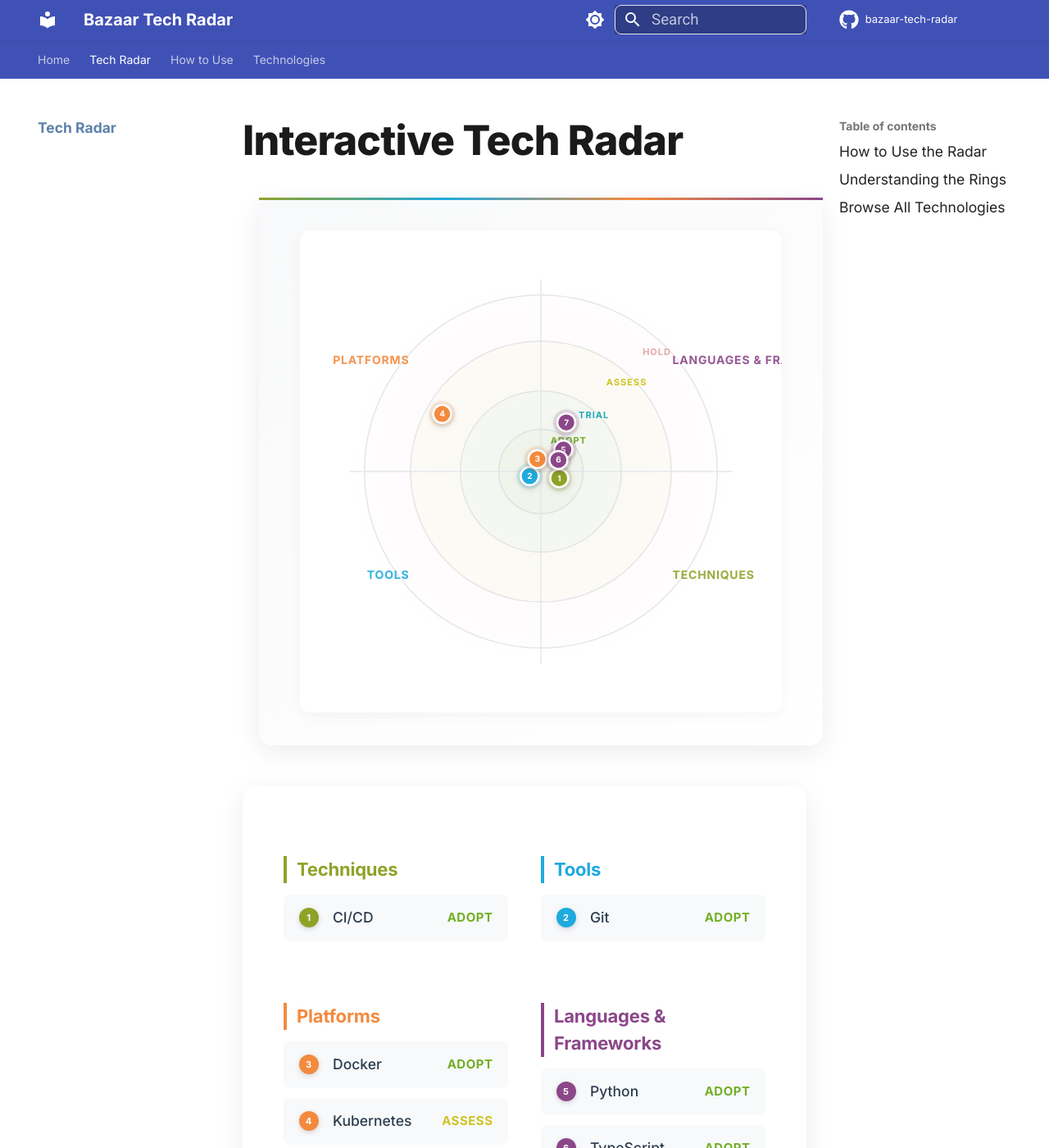
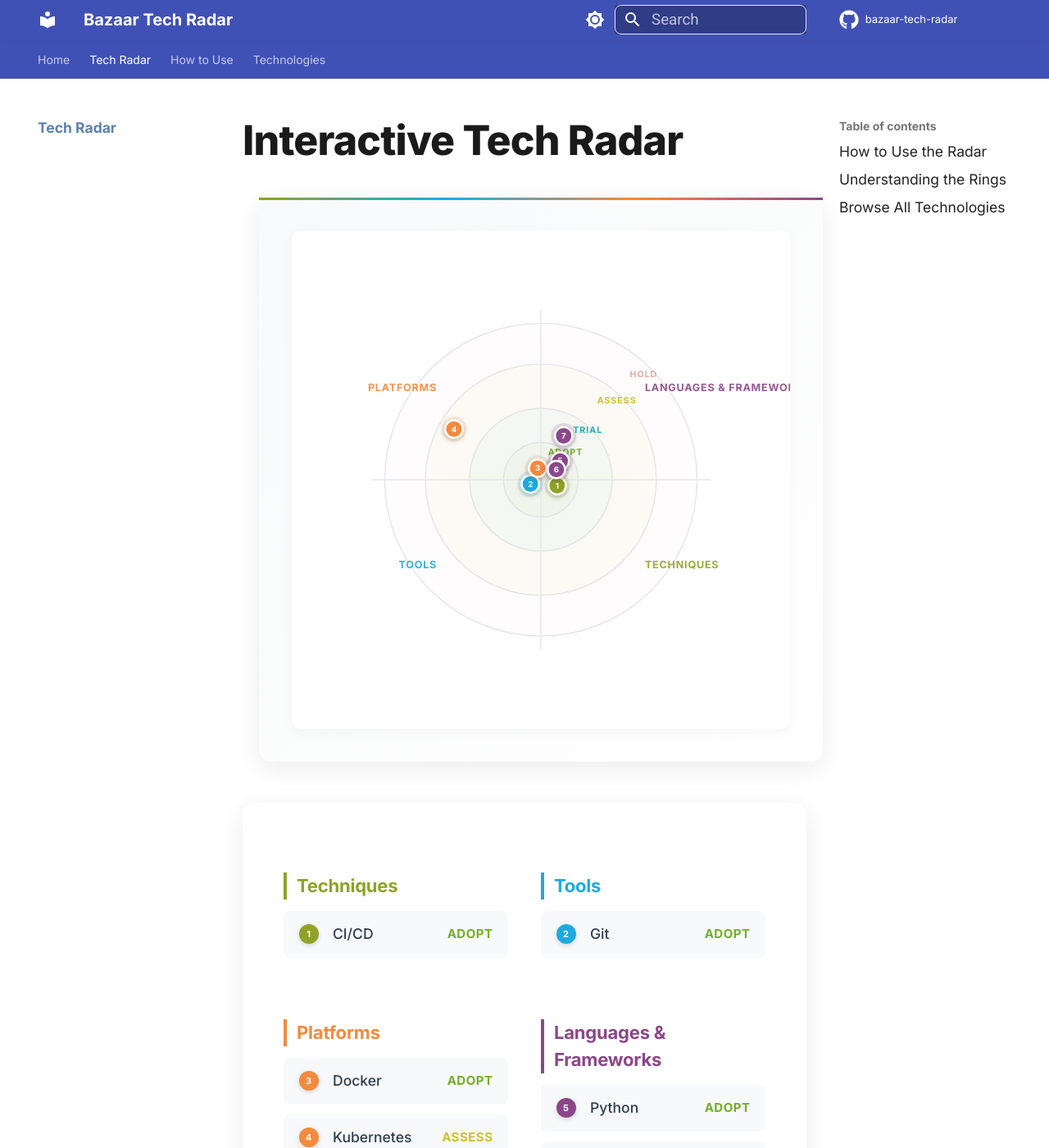
Before and after one commit to bazaartechnologies/bazaar-engineering-tech-radar, an MkDocs documentation site: the page built from docs/radar.md, in a window 1280 px wide and 1400 px high. Shown: the whole window at 82% size. Built offline with MkDocs 1.6.1 and Material for MkDocs 9.7.7, drawn with Linux system fonts in a browser that asks for light colours; comment, search, counter and statistics services are not loaded.

Commit message:
🔧 Critical Fix: Prevent radar cutoff - increase margins
Fixed radar getting cut off at edges:
- Increased radius margin from 60px to 100px
- Reduced max container width to 1000px (better fit)
- Moved quadrant labels inward (0.88 → 0.80 radius)
- Reduced label font size (14px → 13px)
- Adjusted container padding (3rem vertical, 2rem horizontal)
- Reduced radar max size to 900px
- All labels now fit within viewport
- No more truncated text (LANGUAGES & FR... fixed)

Result: Complete radar visible with all labels intact

```diff
--- a/docs/javascripts/radar.js
+++ b/docs/javascripts/radar.js
@@ -44,8 +44,8 @@
         d3.select('#radar').selectAll('*').remove();
 
         const container = document.getElementById('radar-container');
-        const containerWidth = container.clientWidth - 100;
-        const size = Math.min(containerWidth, 950, window.innerHeight - 150);
+        const containerWidth = container.clientWidth - 60;
+        const size = Math.min(containerWidth, 900, window.innerHeight - 100);
 
         const svg = d3.select("#radar")
             .attr("width", size)
@@ -56,7 +56,7 @@
         const radarContainer = svg.append("g")
             .attr("transform", `translate(${size / 2}, ${size / 2})`);
 
-        const radius = (size / 2) - 60;
+        const radius = (size / 2) - 100;
 
         // Subtle gradient background
         const defs = svg.append("defs");
@@ -136,18 +136,18 @@
                 .attr("opacity", 0.85);
         });
 
-        // Quadrant labels - optimized size and position
+        // Quadrant labels - better positioned to prevent cutoff
         const quadrantLabels = radarContainer.append("g").attr("class", "quadrant-labels");
         const labelConfigs = [
-            { angle: Math.PI / 4, anchor: "start", dx: 15, dy: -15 },      // Top-right
-            { angle: 3 * Math.PI / 4, anchor: "end", dx: -15, dy: -15 },   // Top-left
-            { angle: 5 * Math.PI / 4, anchor: "end", dx: -15, dy: 15 },    // Bottom-left
-            { angle: 7 * Math.PI / 4, anchor: "start", dx: 15, dy: 15 }    // Bottom-right
+            { angle: Math.PI / 4, anchor: "start", dx: 10, dy: -10 },      // Top-right
+            { angle: 3 * Math.PI / 4, anchor: "end", dx: -10, dy: -10 },   // Top-left
+            { angle: 5 * Math.PI / 4, anchor: "end", dx: -10, dy: 10 },    // Bottom-left
+            { angle: 7 * Math.PI / 4, anchor: "start", dx: 10, dy: 10 }    // Bottom-right
         ];
 
         config.quadrants.forEach((quadrant, i) => {
             const cfg = labelConfigs[i];
-            const labelRadius = radius * 0.88;
+            const labelRadius = radius * 0.80;
             const x = Math.cos(cfg.angle) * labelRadius + cfg.dx;
             const y = Math.sin(cfg.angle) * labelRadius + cfg.dy;
 
@@ -155,7 +155,7 @@
                 .attr("x", x)
                 .attr("y", y)
                 .attr("text-anchor", cfg.anchor)
-                .attr("font-size", "14px")
+                .attr("font-size", "13px")
                 .attr("font-weight", "700")
                 .attr("fill", quadrant.color)
                 .attr("opacity", 0)
--- a/docs/stylesheets/radar.css
+++ b/docs/stylesheets/radar.css
@@ -6,9 +6,9 @@
 /* Radar Container */
 #radar-container {
     width: 100%;
-    max-width: 1100px;
+    max-width: 1000px;
     margin: 2.5rem auto;
-    padding: 2.5rem;
+    padding: 3rem 2rem;
     background: linear-gradient(135deg, #f8f9fa 0%, #ffffff 100%);
     border-radius: 16px;
     box-shadow: 0 8px 32px rgba(0,0,0,0.08);
@@ -83,7 +83,7 @@
 
 /* Enhanced Legend by Quadrant */
 #radar-legend-enhanced {
-    max-width: 1100px;
+    max-width: 1000px;
     margin: 2.5rem auto;
     padding: 2.5rem;
     background: white;
@@ -158,7 +158,7 @@
 
 /* Details Panel */
 #radar-details {
-    max-width: 1100px;
+    max-width: 1000px;
     margin: 2.5rem auto;
     padding: 2.5rem;
     background: white;
```
